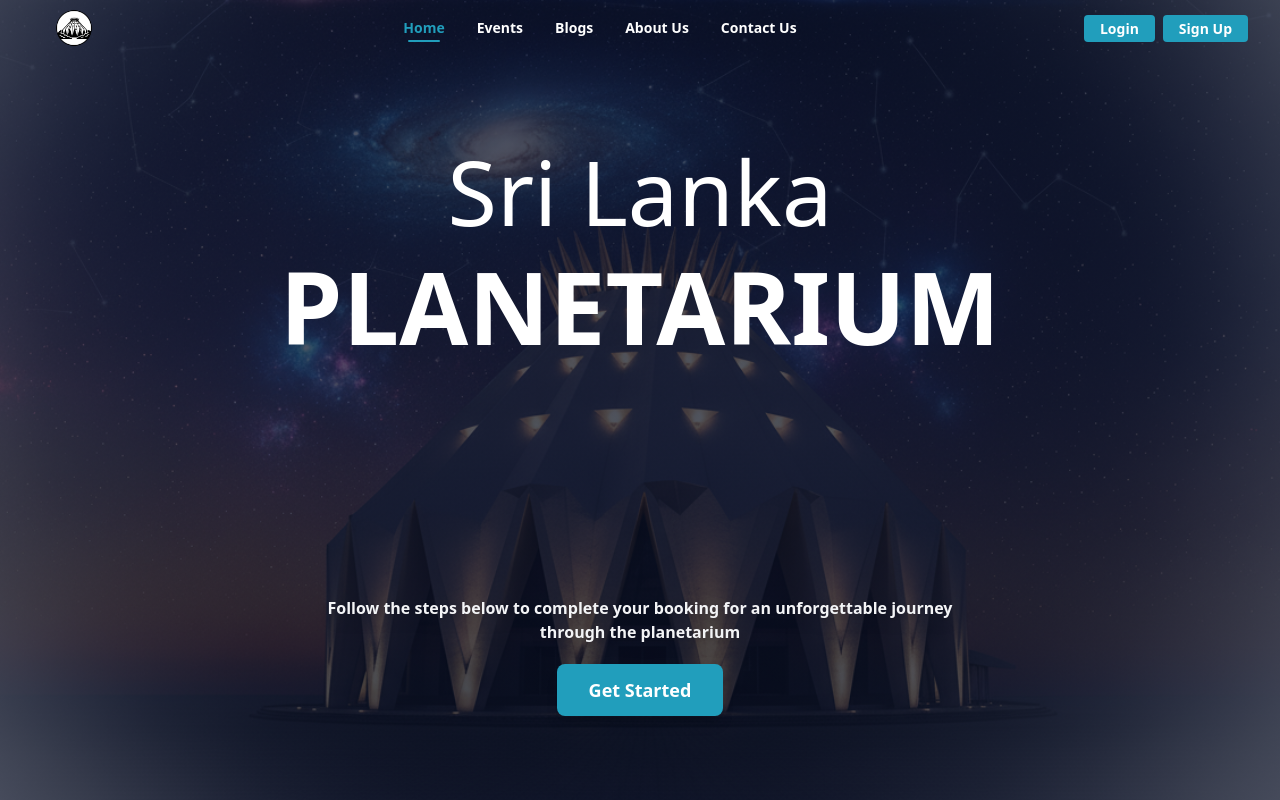
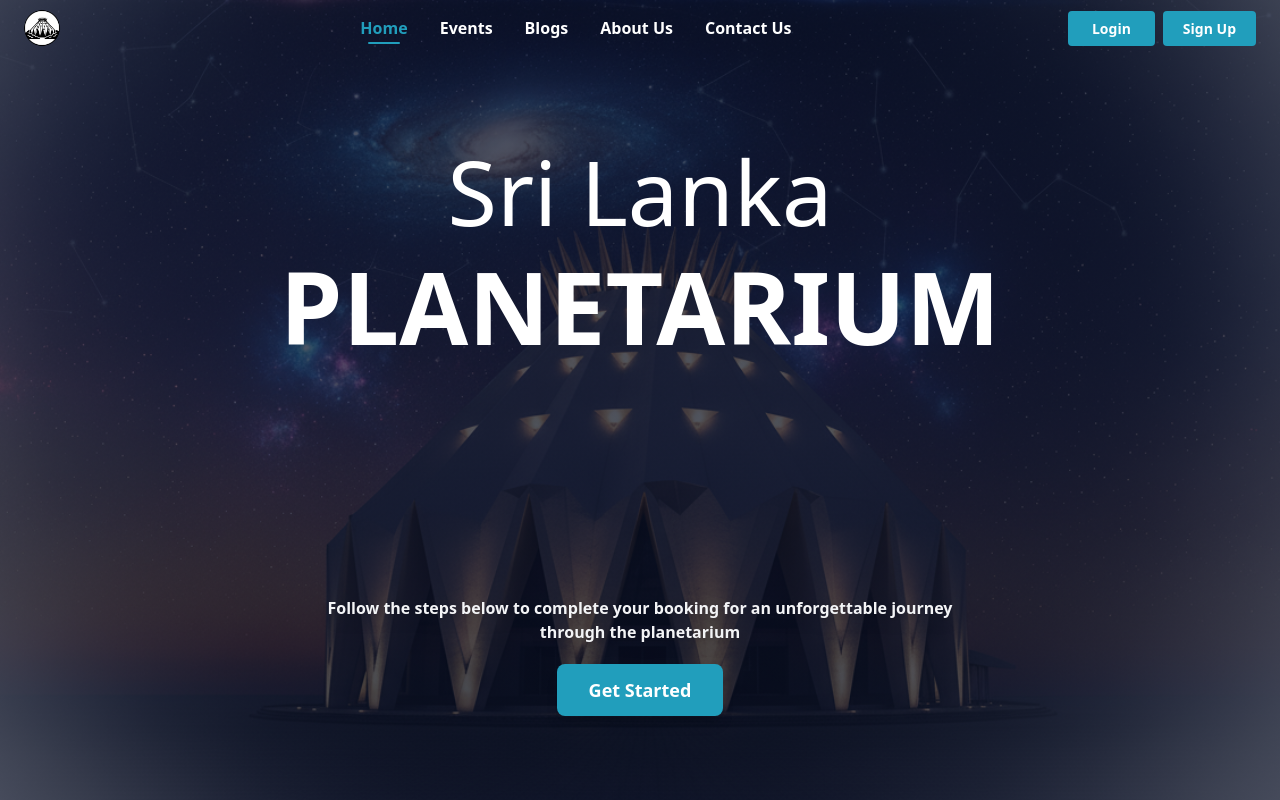
Before and after one commit to KaveeshaKalhari/planetarium-webapp, a React (Vite) app: page / in a window 1280 px wide. Built offline with nearby package versions, Linux system fonts and the light colour scheme.

Commit message:
feature/booking-pages - Update navigation bar UI

```diff
--- a/src/Components/Navbar.tsx
+++ b/src/Components/Navbar.tsx
@@ -14,7 +14,7 @@ const Navbar: React.FC = () => {
     ];
 
     return (
-        <nav className="flex items-center justify-between px-8 w-full absolute top-0 left-0 z-10 bg-transparent">
+        <nav className="flex items-center justify-between w-full absolute top-0 left-0 z-10 bg-transparent">
             {/* Logo */}
             <div>
                 <Link to="/">
@@ -28,7 +28,7 @@ const Navbar: React.FC = () => {
 
             {/* Links */}
             <div className="flex-1 flex justify-center">
-                <ul className="hidden md:flex space-x-8 text-sm font-semibold">
+                <ul className="hidden md:flex space-x-8 font-semibold">
                     {navLinks.map((link) => (
                         <li key={link.name} className="relative">
                             <Link
@@ -50,16 +50,16 @@ const Navbar: React.FC = () => {
             </div>
 
             {/* Auth Buttons */}
-            <div className="space-x-2">
+            <div className="space-x-2 pr-6">
                 <Link
                     to="/login"
-                    className="px-4 py-1 bg-[#219EBC] rounded text-white text-sm font-semibold hover:bg-[#126782] transition"
+                    className="px-6 py-2 bg-[#219EBC] rounded text-white text-sm font-semibold hover:bg-[#126782] transition"
                 >
                     Login
                 </Link>
                 <Link
                     to="/sign-up"
-                    className="px-4 py-1 bg-[#219EBC] rounded text-white text-sm font-semibold hover:bg-[#126782] transition"
+                    className="px-5 py-2 bg-[#219EBC] rounded text-white text-sm font-semibold hover:bg-[#126782] transition"
                 >
                     Sign Up
                 </Link>
```
